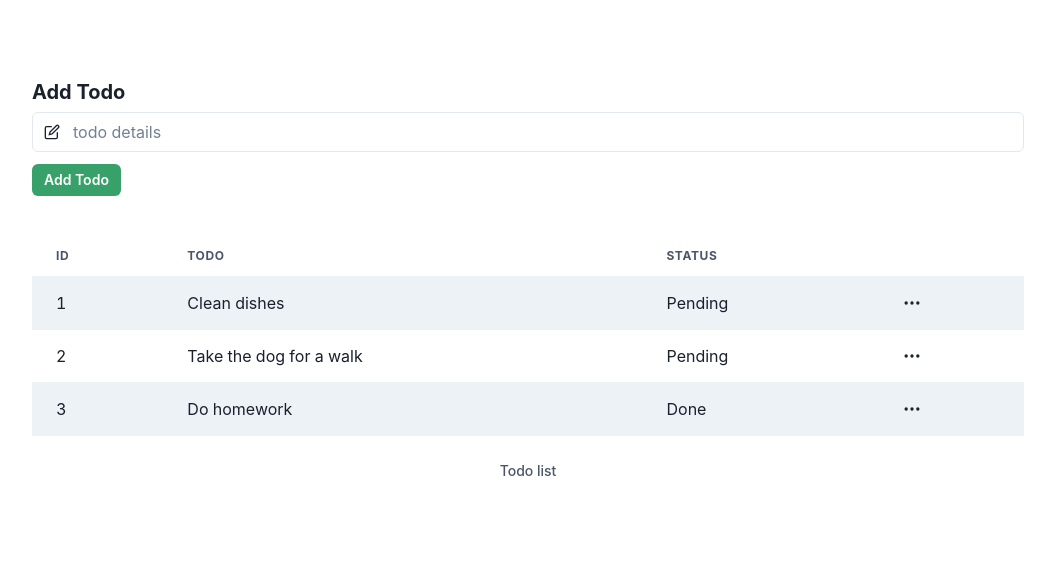
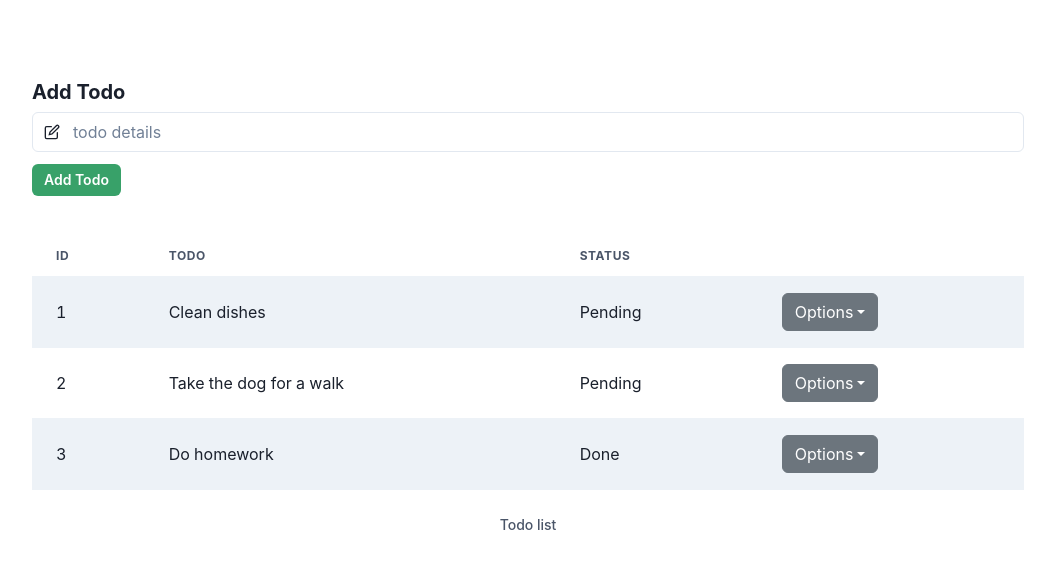
Before and after one commit to samoneill1122/React-Todo-App, a React (Vite) app: page / in a window 1280 px wide. Shown: the top 568 px of the page, without its empty margins (112-1167 px from the left). Built offline with nearby package versions, Linux system fonts and the light colour scheme; what simple-zustand-devtools would draw is missing.

Commit message:
Finishing elipses responsive display

```diff
--- a/src/components/TodoActionsButton/TodoActionsButton.tsx
+++ b/src/components/TodoActionsButton/TodoActionsButton.tsx
@@ -19,19 +19,21 @@ const TodoActionsButton = ({ todoId, hideMarkTodo }: Props) => {
   useEffect(() => {
     setMobileView(mql.matches);
     console.log(mobileView);
-  }, [mobileView]);
+  }, [mql]);
 
   return (
     <div className="dropdown">
-      {/* <button
+      <button
+        id="actionsButton"
         className="btn btn-secondary dropdown-toggle"
         type="button"
         data-bs-toggle="dropdown"
         aria-expanded="false"
       >
         Options
-      </button> */}
+      </button>
       <HiOutlineDotsHorizontal
+        id="actionsElipses"
         className="dropdown-toggle"
         type="button"
         data-bs-toggle="dropdown"
--- a/src/components/TodoTable/TodoTable.css
+++ b/src/components/TodoTable/TodoTable.css
@@ -8,6 +8,12 @@
 }
 #actionsHeading {
   display: none;
+}
+#actionsElipses {
+  display: none;
+}
+#actionsButton {
+  display: block;
 }
 
 @media (max-width: 1280px) {
@@ -22,4 +28,10 @@
   #actionsHeading {
     display: inline;
   }
+  #actionsElipses {
+    display: block;
+  }
+  #actionsButton {
+    display: none;
+  }
 }
```
